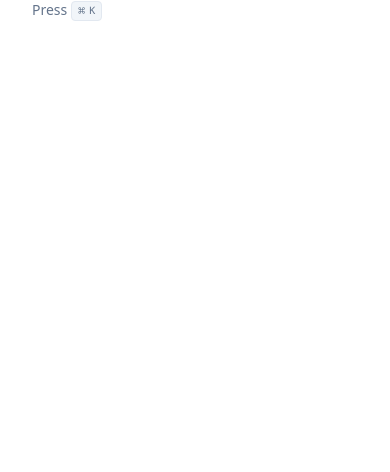
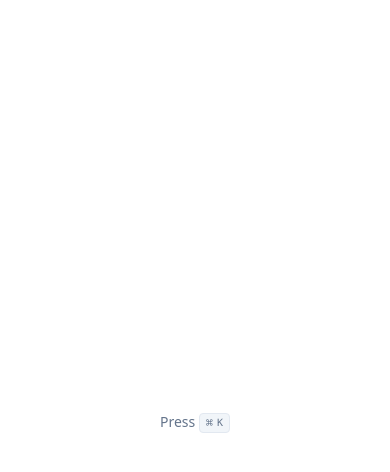
Before and after one commit to itsNiazi/OSRS_GE_Tracker, a Next.js app: page / in a window 390 px wide. Shown: the top 472 px of the page. Built offline with nearby package versions, Linux system fonts and the light colour scheme.

Commit message:
Deleted unused code from library snippet code

```diff
--- a/app/item/[slug]/page.js
+++ b/app/item/[slug]/page.js
@@ -6,7 +6,8 @@ import getItemGraph from "@/api/getItemGraph";
 import SearchMenu from "@/components/SearchMenu";
 import ItemCard from "@/components/ItemCard";
 
-export default function Application({ params }) {
+export default function ItemDetails({ params }) {
+  //UseMemo instead?
   const [currentItem, setCurrentItem] = useState();
   const {
     searchedItems,
@@ -43,10 +44,10 @@ export default function Application({ params }) {
 
   return (
     <>
-      <SearchMenu addSearchedItems={addSearchedItems} items={searchedItems} />
       {currentItem && (
         <ItemCard item={currentItem} itemGraph={searchedItemsGraphs} />
       )}
+      <SearchMenu addSearchedItems={addSearchedItems} items={searchedItems} />
     </>
   );
 }
--- a/app/layout.js
+++ b/app/layout.js
@@ -9,9 +9,10 @@ export const metadata = {
 export default function RootLayout({ children }) {
   return (
     <html lang="en">
-      <body className="">
+      <body>
         {/* Choose a more semantic tag */}
-        <div className="container mx-auto">
+        {/* Kolla onödiga utility klasser */}
+        <div className="container mx-auto flex flex-col items-center justify-center min-h-screen">
           <GlobalContextProvider>{children}</GlobalContextProvider>
         </div>
       </body>
--- a/app/page.js
+++ b/app/page.js
@@ -3,7 +3,7 @@
 import { useGlobalContext } from "@/context/globalContext";
 import SearchMenu from "@/components/SearchMenu";
 
-export default function ItemDetails() {
+export default function Application() {
   const {
     searchedItems,
     addSearchedItems,
--- a/components/ItemChart.js
+++ b/components/ItemChart.js
@@ -1,3 +1,4 @@
+//Kika på charts dokumentation
 import { Line } from "react-chartjs-2";
 import {
   Chart as ChartJS,
@@ -15,6 +16,7 @@ ChartJS.register(
   PointElement,
   LinearScale,
   CategoryScale,
+  Title,
   Tooltip,
   Legend
 );
@@ -32,16 +34,12 @@ export default function ItemChart({ data }) {
       {
         label: "Daily Prices",
         data: dailyPrices,
-        fill: false,
         borderColor: "rgb(75, 192, 192)",
-        tension: 0.1,
       },
       {
         label: "Average Prices",
         data: averagePrices,
-        fill: false,
         borderColor: "rgb(153, 102, 255)",
-        tension: 0.1,
       },
     ],
   };
--- a/components/ui/dialog.js
+++ b/components/ui/dialog.js
@@ -33,7 +33,7 @@ const DialogContent = React.forwardRef(
       <DialogPrimitive.Content
         ref={ref}
         className={cn(
-          "fixed left-[50%] top-[50%] z-50 grid w-full max-w-lg translate-x-[-50%] translate-y-[-50%] gap-4 border border-slate-200 bg-white p-6 shadow-lg duration-200 data-[state=open]:animate-in data-[state=closed]:animate-out data-[state=closed]:fade-out-0 data-[state=open]:fade-in-0 data-[state=closed]:zoom-out-95 data-[state=open]:zoom-in-95 data-[state=closed]:slide-out-to-left-1/2 data-[state=closed]:slide-out-to-top-[48%] data-[state=open]:slide-in-from-left-1/2 data-[state=open]:slide-in-from-top-[48%] sm:rounded-lg dark:border-slate-800 dark:bg-slate-950",
+          "fixed left-[50%] top-[15%] z-50 grid w-full max-w-lg translate-x-[-50%] gap-4 border border-slate-200 bg-white p-6 shadow-lg duration-200 data-[state=open]:animate-in data-[state=closed]:animate-out data-[state=closed]:fade-out-0 data-[state=open]:fade-in-0 data-[state=closed]:zoom-out-95 data-[state=open]:zoom-in-95 data-[state=closed]:slide-out-to-left-1/2 data-[state=closed]:slide-out-to-top-[48%] data-[state=open]:slide-in-from-left-1/2 data-[state=open]:slide-in-from-top-[48%] sm:rounded-lg dark:border-slate-800 dark:bg-slate-950",
           className
         )}
         {...props}
```
